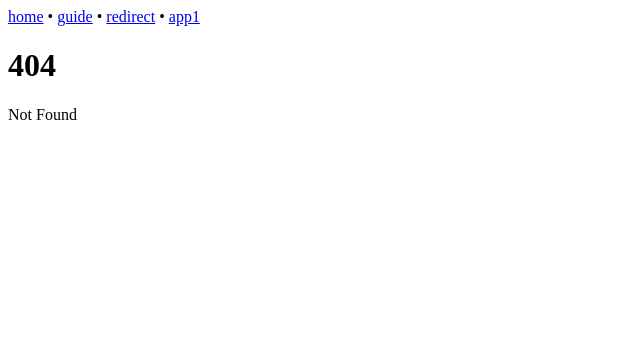
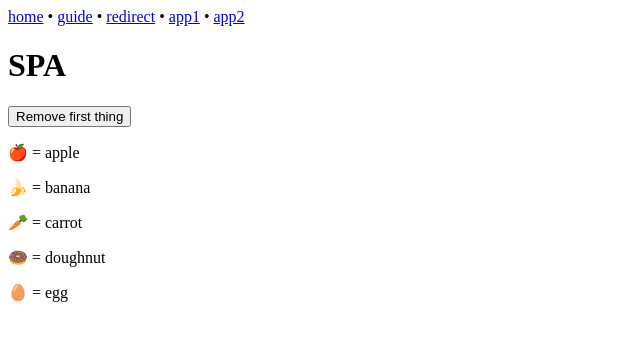
Before and after one commit to rosano/sveltekit-proof, a SvelteKit app: page /app2 in a window 1280 px wide. Before the commit this address had no page. Shown: the top 340 px of the page, without its empty margins (0-640 px from the left). Built offline with nearby package versions, Linux system fonts and the light colour scheme.

Commit message:
spec app2

```diff
--- a/src/routes/+layout.svelte
+++ b/src/routes/+layout.svelte
@@ -21,6 +21,8 @@ let { children } = $props();
 		<a href="/redirect">redirect</a>
 		•
 		<a href="/app1">app1</a>
+		•
+		<a href="/app2">app2</a>
 	</nav>
 </header>
 
--- /dev/null
+++ b/src/routes/app2/+page.svelte
@@ -0,0 +1,19 @@
+<script>
+import Thing from './Thing.svelte';
+
+let things = $state([
+	{ id: 1, name: 'apple' },
+	{ id: 2, name: 'banana' },
+	{ id: 3, name: 'carrot' },
+	{ id: 4, name: 'doughnut' },
+	{ id: 5, name: 'egg' }
+]);
+</script>
+
+<h1>SPA</h1>
+
+<button onclick={() => things.shift()}>Remove first thing</button>
+
+{#each things as thing (thing.id)}
+<Thing name={thing.name} />
+{/each}
--- /dev/null
+++ b/src/routes/app2/Thing.svelte
@@ -0,0 +1,17 @@
+<script>
+const emojis = {
+	apple: '🍎',
+	banana: '🍌',
+	carrot: '🥕',
+	doughnut: '🍩',
+	egg: '🥚'
+};
+
+// `name` is updated whenever the prop value changes...
+let { name } = $props();
+
+// ...but `emoji` is fixed upon initialisation
+const emoji = emojis[name];
+</script>
+
+<p class="thing">{emoji} = {name}</p>
--- a/src/routes/tests-ui.js
+++ b/src/routes/tests-ui.js
@@ -13,4 +13,5 @@ test('navigation items', async ({ page }) => {
   await expect(page.getByRole('navigation')).toContainText('guide');
   await expect(page.getByRole('navigation')).toContainText('redirect');
   await expect(page.getByRole('navigation')).toContainText('app1');
+  await expect(page.getByRole('navigation')).toContainText('app2');
 });
```
Also changed, not shown: src/routes/app2/tests-ui.js (added, +23 -0 lines).
